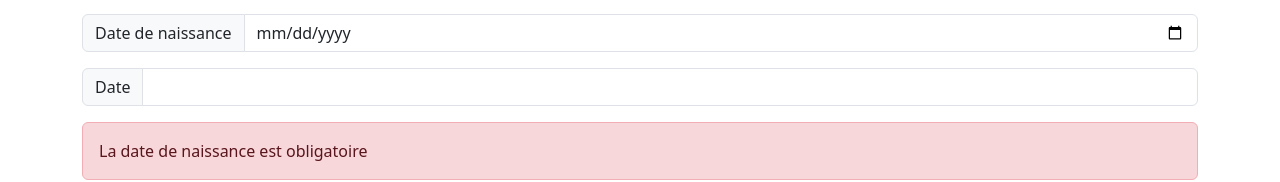
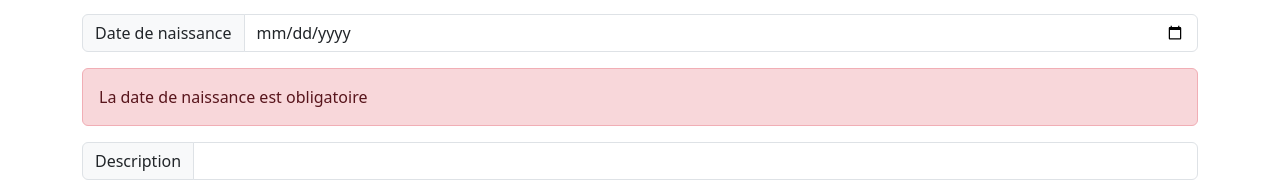
Before and after one commit to DamienCode404/RefugeFront, an Angular app: page /admin-animaux in a window 1280 px wide. Shown: the part 338-520 px from the top of the page. Built offline with nearby package versions, Linux system fonts and the light colour scheme; no server answers.

Commit message:
animal component avec date

```diff
--- a/src/app/pages/admin-animaux/admin-animaux.component.html
+++ b/src/app/pages/admin-animaux/admin-animaux.component.html
@@ -13,10 +13,8 @@
 
     <div class="input-group mb-3">
         <span class="input-group-text">Date de naissance</span>
-        <input type="date" class="form-control" [value]="editingAnimal?.naissance" />
+        <input type="date" class="form-control" formControlName="naissance" [value]="editingAnimal?.naissance" />
     </div>
-
-    <asc-text-field label="Date" formControlName="naissance" type="date"/>
 
     <div *ngIf="animalForm.get('naissance')?.hasError('required')" class="alert alert-danger">
         La date de naissance est obligatoire
```
